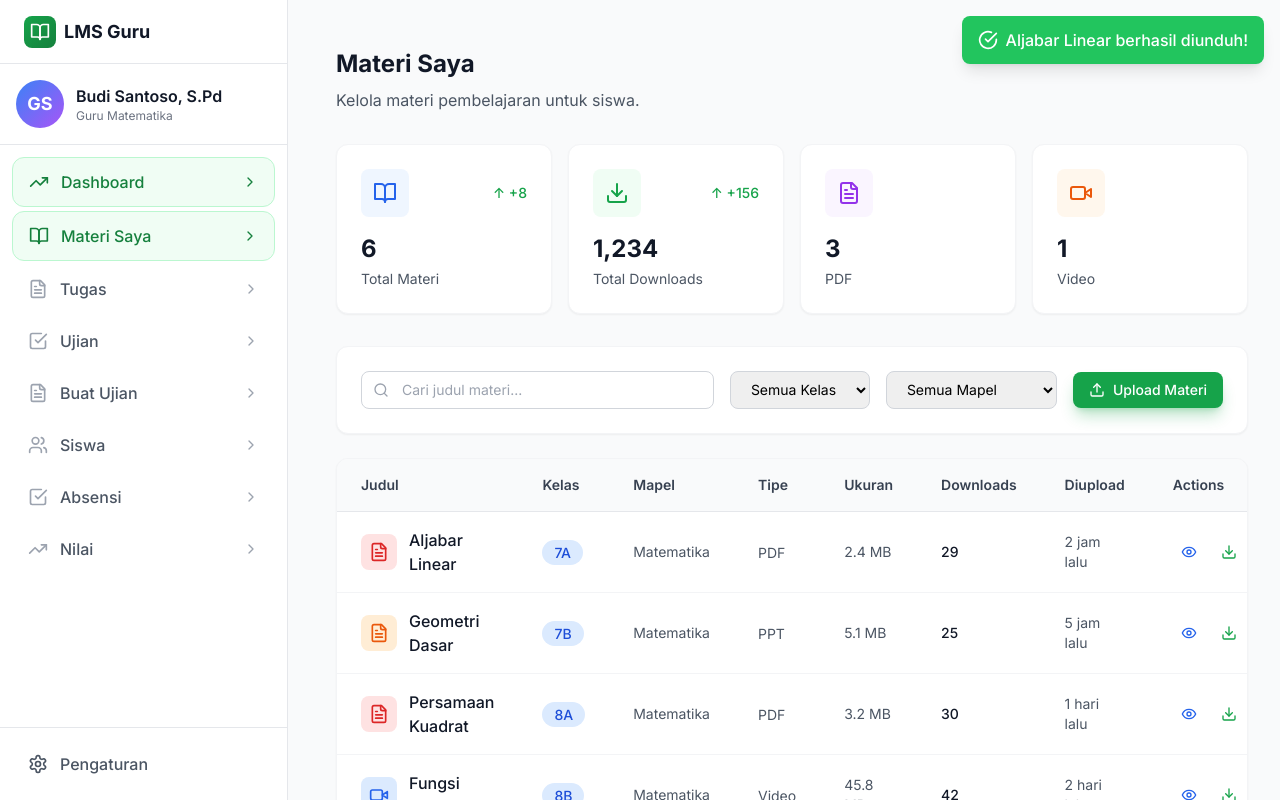
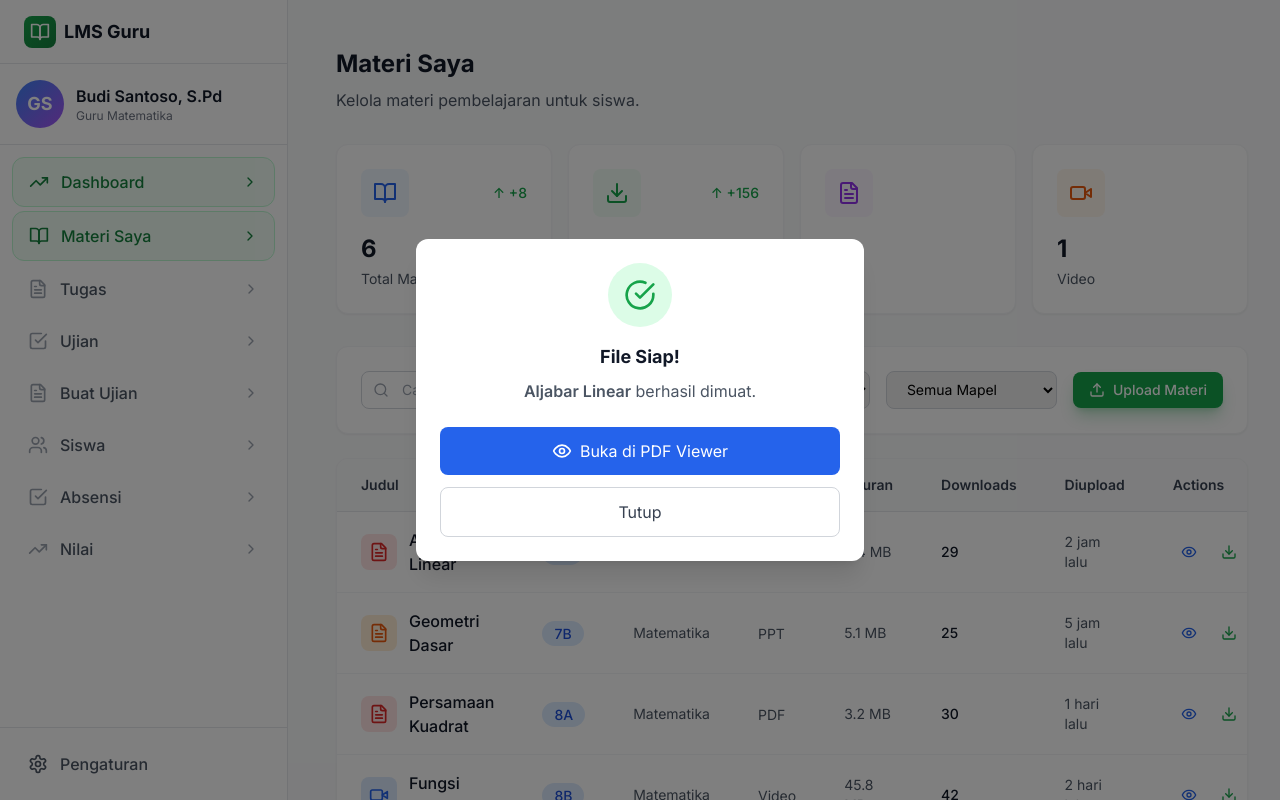
Before and after one commit to ikurniawann/lms, a Next.js app: page /dashboard-guru/materi in a window 1280 px wide. Both pictures are taken after a click on the button 1228 px from the left and 552 px from the top of the page. Shown: the top 800 px of the page. Built offline with nearby package versions, Linux system fonts and the light colour scheme.

Commit message:
Update: Add PDF viewer to materi page - opens PDF viewer on download complete

```diff
--- a/src/app/dashboard-guru/materi/page.tsx
+++ b/src/app/dashboard-guru/materi/page.tsx
@@ -4,7 +4,7 @@ import { useState, useRef } from 'react';
 import {
   BookOpen, Plus, Search, Filter, Edit, Trash2, Download, Upload, Eye,
   FileText, Video, Image, File, Menu, X, CheckCircle, AlertCircle, XCircle, FileSpreadsheet, FileCode,
-  Calendar, Clock, User, Hash, ExternalLink
+  Calendar, Clock, User, Hash, ExternalLink, ChevronLeft, ChevronRight, ZoomIn, ZoomOut
 } from 'lucide-react';
 
 interface Material {
@@ -47,6 +47,10 @@ export default function MateriSaya() {
   const [downloadingMaterial, setDownloadingMaterial] = useState<Material | null>(null);
   const [downloadProgress, setDownloadProgress] = useState(0);
   const [isDownloading, setIsDownloading] = useState(false);
+  const [showPdfViewer, setShowPdfViewer] = useState(false);
+  const [pdfUrl, setPdfUrl] = useState<string | null>(null);
+  const [pdfZoom, setPdfZoom] = useState(100);
+  const [pdfPage, setPdfPage] = useState(1);
   const fileInputRef = useRef<HTMLInputElement>(null);
 
   const filteredMaterials = materials.filter(mat => {
@@ -211,14 +215,25 @@ export default function MateriSaya() {
         m.id === material.id ? { ...m, downloads: m.downloads + 1 } : m
       ));
 
-      setTimeout(() => {
       setIsDownloading(false);
+    }, 2000);
+  };
+
+  const openPdfViewer = (material: Material) => {
+    const samplePdf = 'https://www.w3.org/WAI/ER/tests/xhtml/testfiles/resources/pdf/dummy.pdf';
+    setPdfUrl(samplePdf);
+    setPdfZoom(100);
+    setPdfPage(1);
+    setShowPdfViewer(true);
     setShowDownloadModal(false);
+  };
+
+  const closePdfViewer = () => {
+    setShowPdfViewer(false);
+    setPdfUrl(null);
+    setPdfZoom(100);
+    setPdfPage(1);
     setDownloadingMaterial(null);
-        setNotification({ message: `${material.title} berhasil diunduh!`, type: 'success' });
-        setTimeout(() => setNotification(null), 3000);
-      }, 800);
-    }, 2000);
   };
 
   const handleEdit = (material: Material) => {
@@ -250,7 +265,7 @@ export default function MateriSaya() {
     <div className="p-4 sm:p-6 lg:p-8">
       {/* Notification Toast */}
       {notification && (
-        <div className={`fixed top-4 right-4 z-50 flex items-center space-x-2 px-4 py-3 rounded-lg shadow-lg transition-all ${
+        <div className={`fixed top-4 right-4 z-[60] flex items-center space-x-2 px-4 py-3 rounded-lg shadow-lg transition-all ${
           notification.type === 'success' ? 'bg-green-500 text-white' : 'bg-red-500 text-white'
         }`}>
           {notification.type === 'success' ? (
@@ -259,6 +274,66 @@ export default function MateriSaya() {
             <AlertCircle className="w-5 h-5" />
           )}
           <span className="font-medium">{notification.message}</span>
+        </div>
+      )}
+
+      {/* PDF Viewer Modal */}
+      {showPdfViewer && pdfUrl && (
+        <div className="fixed inset-0 bg-black/80 z-[60] flex flex-col">
+          {/* PDF Toolbar */}
+          <div className="bg-gray-900 text-white px-4 py-3 flex items-center justify-between">
+            <div className="flex items-center gap-4">
+              <button onClick={closePdfViewer} className="p-2 hover:bg-gray-700 rounded-lg transition-colors">
+                <X className="w-5 h-5" />
+              </button>
+              <div>
+                <h3 className="font-semibold text-sm">{downloadingMaterial?.title || 'PDF Viewer'}</h3>
+                <p className="text-xs text-gray-400">{downloadingMaterial?.type} - {downloadingMaterial?.size}</p>
+              </div>
+            </div>
+
+            <div className="flex items-center gap-2">
+              {/* Zoom controls */}
+              <div className="flex items-center bg-gray-800 rounded-lg">
+                <button onClick={() => setPdfZoom(z => Math.max(50, z - 10))} className="p-2 hover:bg-gray-700 rounded-l-lg">
+                  <ZoomOut className="w-4 h-4" />
+                </button>
+                <span className="px-3 text-sm min-w-[60px] text-center">{pdfZoom}%</span>
+                <button onClick={() => setPdfZoom(z => Math.min(200, z + 10))} className="p-2 hover:bg-gray-700 rounded-r-lg">
+                  <ZoomIn className="w-4 h-4" />
+                </button>
+              </div>
+
+              {/* Page navigation */}
+              <div className="flex items-center bg-gray-800 rounded-lg ml-2">
+                <button onClick={() => setPdfPage(p => Math.max(1, p - 1))} className="p-2 hover:bg-gray-700 rounded-l-lg">
+                  <ChevronLeft className="w-4 h-4" />
+                </button>
+                <span className="px-3 text-sm">Hal {pdfPage}</span>
+                <button onClick={() => setPdfPage(p => p + 1)} className="p-2 hover:bg-gray-700 rounded-r-lg">
+                  <ChevronRight className="w-4 h-4" />
+                </button>
+              </div>
+
+              <button
+                onClick={() => window.open(pdfUrl, '_blank')}
+                className="flex items-center gap-2 px-4 py-2 bg-green-600 hover:bg-green-700 rounded-lg ml-4"
+              >
+                <Download className="w-4 h-4" />
+                <span className="text-sm">Download</span>
+              </button>
+            </div>
+          </div>
+
+          {/* PDF Content */}
+          <div className="flex-1 bg-gray-800 overflow-auto flex items-center justify-center p-8">
+            <iframe
+              src={`${pdfUrl}#page=${pdfPage} &zoom=${pdfZoom}`}
+              className="w-full h-full max-w-5xl bg-white shadow-2xl rounded-lg"
+              style={{ transform: `scale(${pdfZoom / 100})`, transformOrigin: 'center top' }}
+              title="PDF Viewer"
+            />
+          </div>
         </div>
       )}
 
@@ -363,18 +438,30 @@ export default function MateriSaya() {
         <div className="fixed inset-0 bg-black bg-opacity-50 z-50 flex items-center justify-center p-4">
           <div className="bg-white rounded-xl shadow-xl max-w-md w-full p-6">
             {!isDownloading && downloadProgress === 100 ? (
-              <div className="text-center py-8">
+              <div className="text-center">
                 <div className="w-16 h-16 bg-green-100 rounded-full flex items-center justify-center mx-auto mb-4">
                   <CheckCircle className="w-8 h-8 text-green-600" />
                 </div>
-                <h3 className="text-lg font-bold text-gray-900 mb-2">Download Berhasil!</h3>
-                <p className="text-gray-600 mb-4"><span className="font-semibold">{downloadingMaterial.title}</span> berhasil diunduh.</p>
+                <h3 className="text-lg font-bold text-gray-900 mb-2">File Siap!</h3>
+                <p className="text-gray-600 mb-6"><span className="font-semibold">{downloadingMaterial.title}</span> berhasil dimuat.</p>
+
+                <div className="flex flex-col gap-3">
+                  {downloadingMaterial.type === 'PDF' && (
+                    <button
+                      onClick={() => openPdfViewer(downloadingMaterial)}
+                      className="w-full flex items-center justify-center gap-2 px-4 py-3 bg-blue-600 text-white rounded-lg hover:bg-blue-700"
+                    >
+                      <Eye className="w-5 h-5" />
+                      <span>Buka di PDF Viewer</span>
+                    </button>
+                  )}
                   <button
                     onClick={() => { setShowDownloadModal(false); setDownloadingMaterial(null); setDownloadProgress(0); }}
-                  className="px-6 py-2 bg-green-600 text-white rounded-lg hover:bg-green-700"
+                    className="w-full px-4 py-3 border border-gray-300 text-gray-700 rounded-lg hover:bg-gray-50"
                   >
                     Tutup
                   </button>
+                </div>
               </div>
             ) : (
               <>
```
Lines whose indentation alone changed are shown as unchanged.
